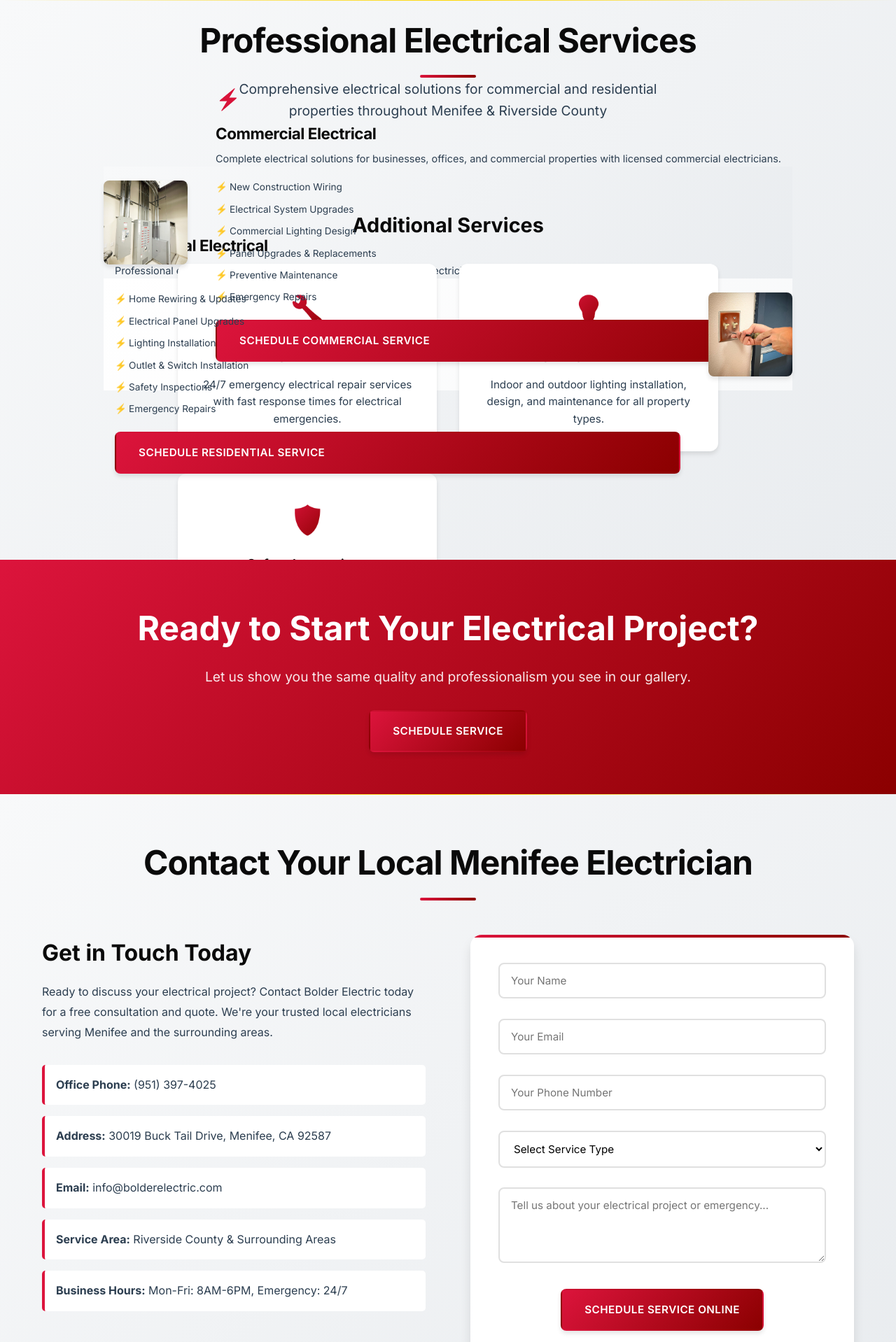
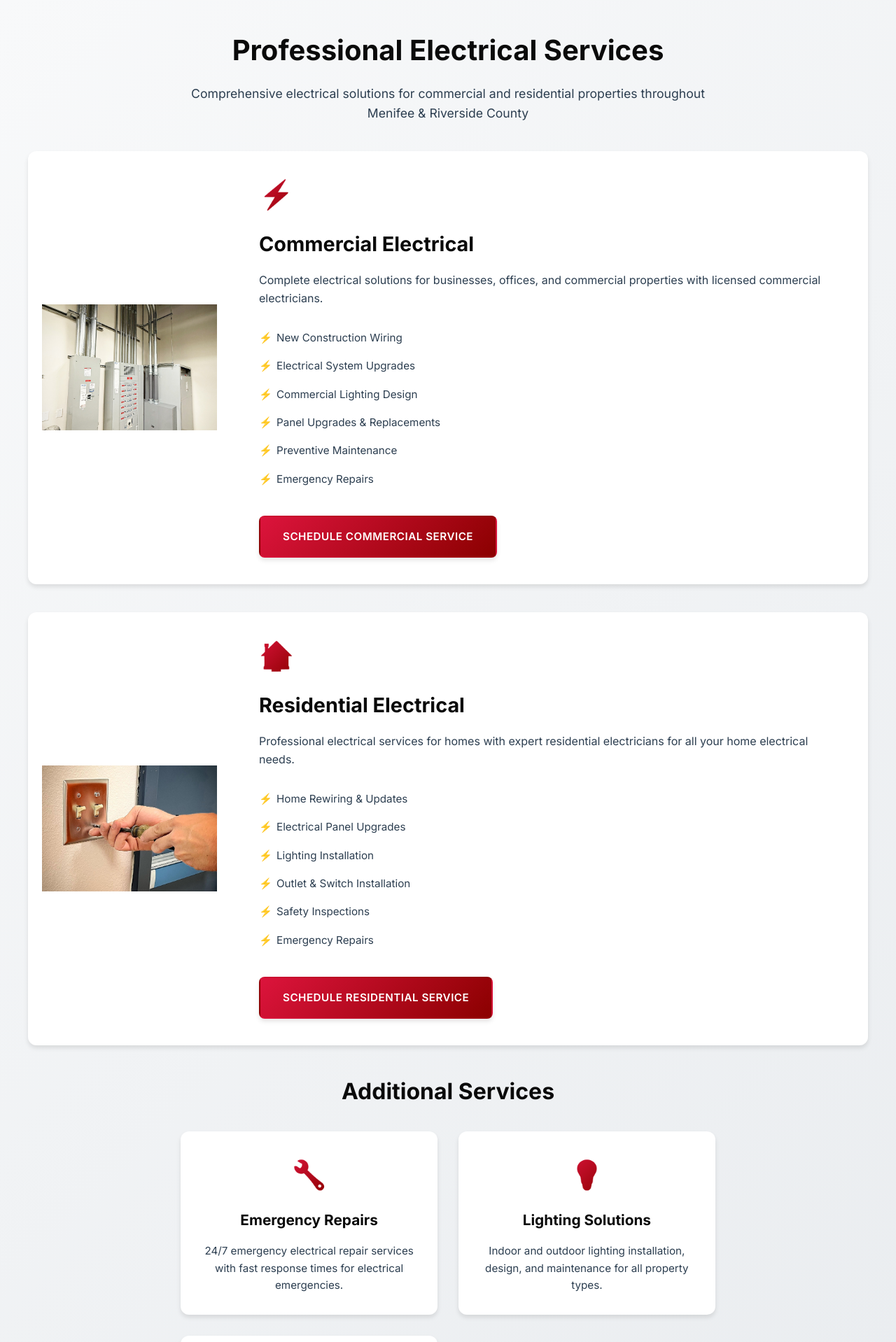
Before and after one commit to heringpm/bolder_electric, a Flask app: page / in a window 1280 px wide. Shown: the part 920-2838 px from the top of the page at 70% size. Run offline with Flask 3, Linux system fonts and the light colour scheme; data comes from the database, SQL or seed files in the repository.

Commit message:
Build completely new services section from scratch
- Replace entire services HTML with fresh structure
- Use new class names to avoid legacy CSS conflicts
- Create clean flexbox layout with proper photo sizing
- Add fresh CSS with no legacy dependencies
- Structure: photo left, info right for each service
- Clean additional services cards at bottom

```diff
--- a/static/css/style.css
+++ b/static/css/style.css
@@ -417,14 +417,165 @@ section {
     border-radius: 2px;
 }
 
-/* Services Section */
-.services {
+/* NEW SERVICES SECTION */
+.services-new {
     background: linear-gradient(135deg, #f8f9fa 0%, #e9ecef 100%);
-    position: relative;
-    padding: 20px 0;
+    padding: 40px 0;
     min-height: 100vh;
     display: flex;
     flex-direction: column;
+}
+
+.services-header {
+    text-align: center;
+    max-width: 800px;
+    margin: 0 auto 40px;
+    padding: 0 20px;
+}
+
+.services-title {
+    font-size: 2.5rem;
+    font-weight: 700;
+    color: var(--primary-black);
+    margin-bottom: 1rem;
+}
+
+.services-subtitle {
+    font-size: 1.1rem;
+    color: var(--dark-gray);
+    line-height: 1.6;
+}
+
+.service-row {
+    display: flex;
+    align-items: center;
+    gap: 30px;
+    max-width: 1200px;
+    margin: 0 auto 40px;
+    padding: 0 20px;
+    background: white;
+    border-radius: 12px;
+    box-shadow: var(--shadow-md);
+    overflow: hidden;
+}
+
+.service-photo {
+    flex-shrink: 0;
+    width: 250px;
+    height: 180px;
+    overflow: hidden;
+}
+
+.service-photo img {
+    width: 100%;
+    height: 100%;
+    object-fit: cover;
+}
+
+.service-info {
+    flex: 1;
+    padding: 30px;
+}
+
+.service-icon {
+    font-size: 2.5rem;
+    margin-bottom: 1rem;
+    background: var(--gradient-primary);
+    -webkit-background-clip: text;
+    -webkit-text-fill-color: transparent;
+    background-clip: text;
+    display: inline-block;
+}
+
+.service-info h3 {
+    font-size: 1.8rem;
+    font-weight: 700;
+    color: var(--primary-black);
+    margin-bottom: 1rem;
+}
+
+.service-info p {
+    font-size: 1rem;
+    line-height: 1.6;
+    color: var(--dark-gray);
+    margin-bottom: 1.5rem;
+}
+
+.service-list {
+    list-style: none;
+    margin-bottom: 2rem;
+}
+
+.service-list li {
+    padding: 0.5rem 0;
+    position: relative;
+    padding-left: 25px;
+    font-size: 0.95rem;
+    color: var(--dark-gray);
+}
+
+.service-list li::before {
+    content: '⚡';
+    position: absolute;
+    left: 0;
+    color: var(--primary-gold);
+}
+
+.additional-services-new {
+    text-align: center;
+    max-width: 1200px;
+    margin: 0 auto;
+    padding: 0 20px;
+}
+
+.additional-services-new h3 {
+    font-size: 2rem;
+    font-weight: 700;
+    color: var(--primary-black);
+    margin-bottom: 2rem;
+}
+
+.services-cards {
+    display: grid;
+    grid-template-columns: repeat(auto-fit, minmax(300px, 1fr));
+    gap: 30px;
+}
+
+.service-card-new {
+    background: white;
+    padding: 30px;
+    border-radius: 12px;
+    box-shadow: var(--shadow-md);
+    text-align: center;
+    transition: transform 0.3s ease;
+}
+
+.service-card-new:hover {
+    transform: translateY(-5px);
+    box-shadow: var(--shadow-lg);
+}
+
+.card-icon {
+    font-size: 2.5rem;
+    margin-bottom: 1rem;
+    background: var(--gradient-primary);
+    -webkit-background-clip: text;
+    -webkit-text-fill-color: transparent;
+    background-clip: text;
+    display: inline-block;
+}
+
+.service-card-new h4 {
+    font-size: 1.3rem;
+    font-weight: 700;
+    color: var(--primary-black);
+    margin-bottom: 1rem;
+}
+
+.service-card-new p {
+    font-size: 0.95rem;
+    line-height: 1.6;
+    color: var(--dark-gray);
 }
 
 .services::before {
--- a/templates/index.html
+++ b/templates/index.html
@@ -196,23 +196,22 @@
             </div>
         </section>
 
-        <section id="services" class="services">
-            <div class="services-intro-container">
-                <h2 class="section-title">Professional Electrical Services</h2>
-                <p class="section-subtitle">Comprehensive electrical solutions for commercial and residential properties throughout Menifee & Riverside County</p>
+        <section id="services" class="services-new">
+            <div class="services-header">
+                <h2 class="services-title">Professional Electrical Services</h2>
+                <p class="services-subtitle">Comprehensive electrical solutions for commercial and residential properties throughout Menifee & Riverside County</p>
             </div>
 
-            <!-- Main Service Categories -->
-            <div class="services-categories">
-                <div class="service-category commercial">
-                    <div class="category-image">
-                        <img src="{{ url_for('static', filename='images/new1.jpg') }}" alt="Commercial Electrical Services" class="service-img">
+            <!-- Commercial Services -->
+            <div class="service-row">
+                <div class="service-photo">
+                    <img src="{{ url_for('static', filename='images/new1.jpg') }}" alt="Commercial Electrical Services">
                 </div>
-                    <div class="category-content">
-                        <div class="category-icon">⚡</div>
+                <div class="service-info">
+                    <div class="service-icon">⚡</div>
                     <h3>Commercial Electrical</h3>
                     <p>Complete electrical solutions for businesses, offices, and commercial properties with licensed commercial electricians.</p>
-                        <ul class="category-features">
+                    <ul class="service-list">
                         <li>New Construction Wiring</li>
                         <li>Electrical System Upgrades</li>
                         <li>Commercial Lighting Design</li>
@@ -224,12 +223,16 @@
                 </div>
             </div>
 
-                <div class="service-category residential">
-                    <div class="category-content">
-                        <div class="category-icon">🏠</div>
+            <!-- Residential Services -->
+            <div class="service-row">
+                <div class="service-photo">
+                    <img src="{{ url_for('static', filename='images/newerrr.jpg') }}" alt="Residential Electrical Services">
+                </div>
+                <div class="service-info">
+                    <div class="service-icon">🏠</div>
                     <h3>Residential Electrical</h3>
                     <p>Professional electrical services for homes with expert residential electricians for all your home electrical needs.</p>
-                        <ul class="category-features">
+                    <ul class="service-list">
                         <li>Home Rewiring & Updates</li>
                         <li>Electrical Panel Upgrades</li>
                         <li>Lighting Installation</li>
@@ -239,32 +242,26 @@
                     </ul>
                     <a href="{{ url_for('schedule') }}" class="btn btn-primary">Schedule Residential Service</a>
                 </div>
-                    <div class="category-image">
-                        <img src="{{ url_for('static', filename='images/newerrr.jpg') }}" alt="Residential Electrical Services" class="service-img">
-                    </div>
-                </div>
             </div>
 
             <!-- Additional Services -->
-            <div class="additional-services-container">
-                <div class="additional-services">
+            <div class="additional-services-new">
                 <h3>Additional Services</h3>
-                    <div class="services-grid">
-                        <div class="service-card">
-                            <div class="service-icon">🔧</div>
+                <div class="services-cards">
+                    <div class="service-card-new">
+                        <div class="card-icon">🔧</div>
                         <h4>Emergency Repairs</h4>
                         <p>24/7 emergency electrical repair services with fast response times for electrical emergencies.</p>
                     </div>
-                        <div class="service-card">
-                            <div class="service-icon">💡</div>
+                    <div class="service-card-new">
+                        <div class="card-icon">💡</div>
                         <h4>Lighting Solutions</h4>
                         <p>Indoor and outdoor lighting installation, design, and maintenance for all property types.</p>
                     </div>
-                        <div class="service-card">
-                            <div class="service-icon">🛡️</div>
+                    <div class="service-card-new">
+                        <div class="card-icon">🛡️</div>
                         <h4>Safety Inspections</h4>
                         <p>Comprehensive electrical safety inspections to ensure your property meets all code requirements.</p>
-                        </div>
                     </div>
                 </div>
             </div>
```
Lines whose indentation alone changed are shown as unchanged.
